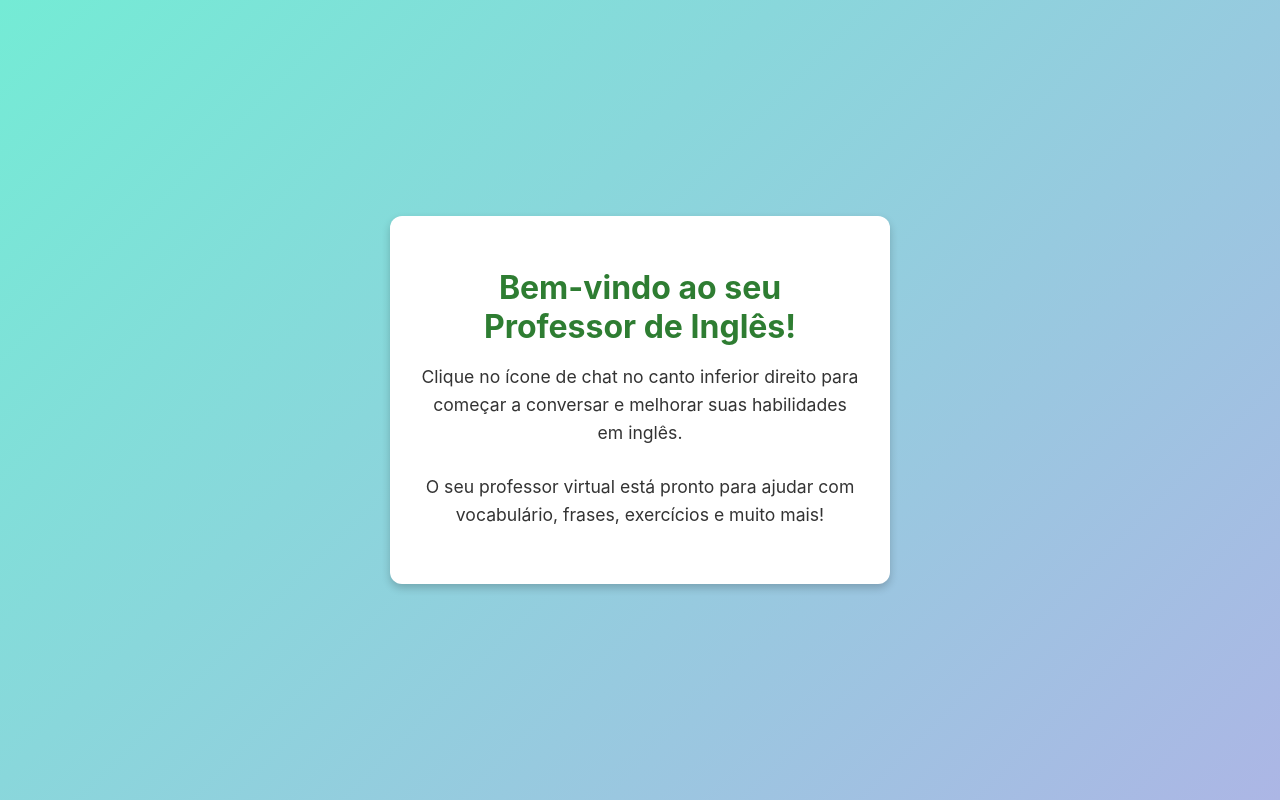
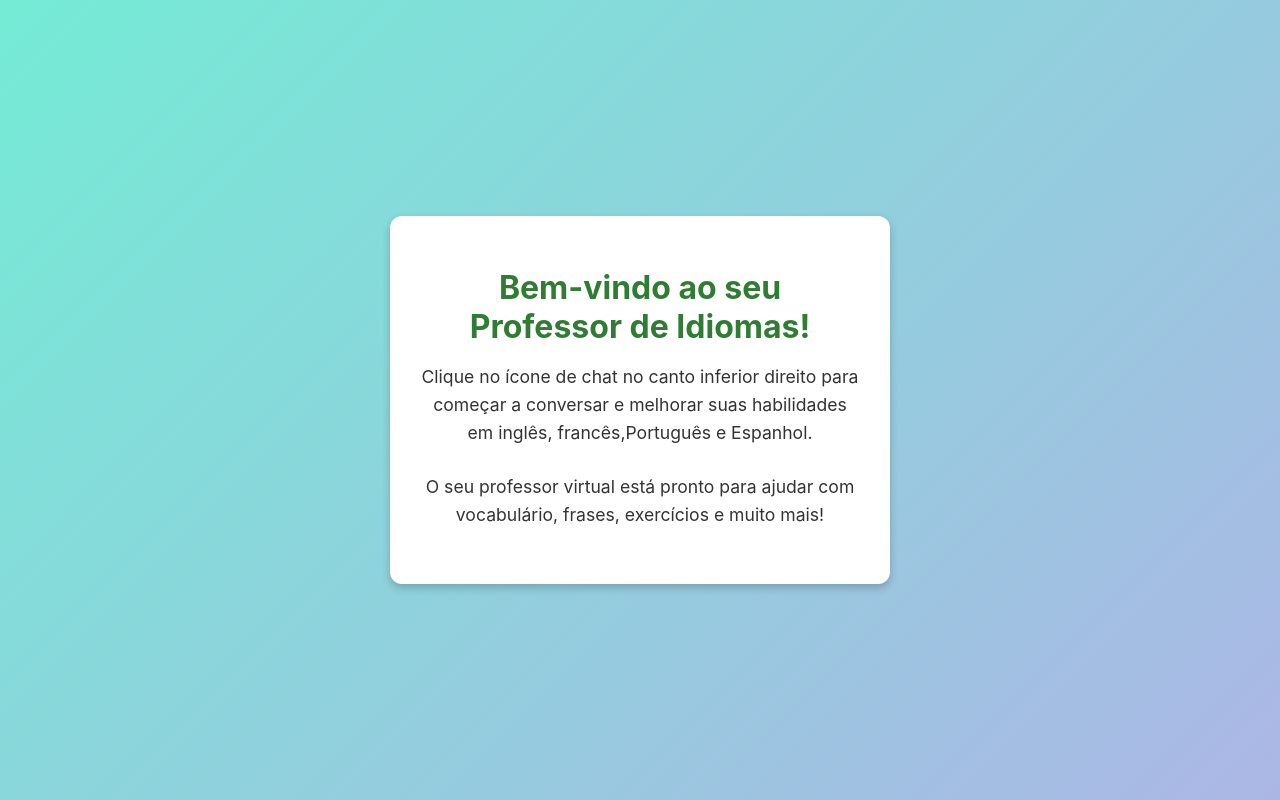
Before and after one commit to gui13Python/prof_ingles, a plain HTML site: page index.html in a window 1280 px wide. Drawn offline with Linux system fonts and the light colour scheme.

Commit message:
Add files via upload

```diff
--- a/index.html
+++ b/index.html
@@ -3,7 +3,7 @@
 <head>
   <meta charset="UTF-8">
   <meta name="viewport" content="width=device-width, initial-scale=1.0">
-  <title>Chatbot Professor de Inglês</title>
+  <title>Chatbot Professor de Idiomas</title>
   <link rel="manifest" href="manifest.json">
   <link rel="icon" href="icons/icon-512.png"> <!-- Ajustado para o seu ícone existente -->
   <meta name="theme-color" content="#4CAF50">
@@ -65,8 +65,8 @@
 <body>
 
   <div class="container">
-    <h1>Bem-vindo ao seu Professor de Inglês!</h1>
-    <p>Clique no ícone de chat no canto inferior direito para começar a conversar e melhorar suas habilidades em inglês.</p>
+    <h1>Bem-vindo ao seu Professor de Idiomas!</h1>
+    <p>Clique no ícone de chat no canto inferior direito para começar a conversar e melhorar suas habilidades em inglês, francês,Português e Espanhol.</p>
     <p>O seu professor virtual está pronto para ajudar com vocabulário, frases, exercícios e muito mais!</p>
   </div>
 
```
Also changed, not shown: manifest.json.
